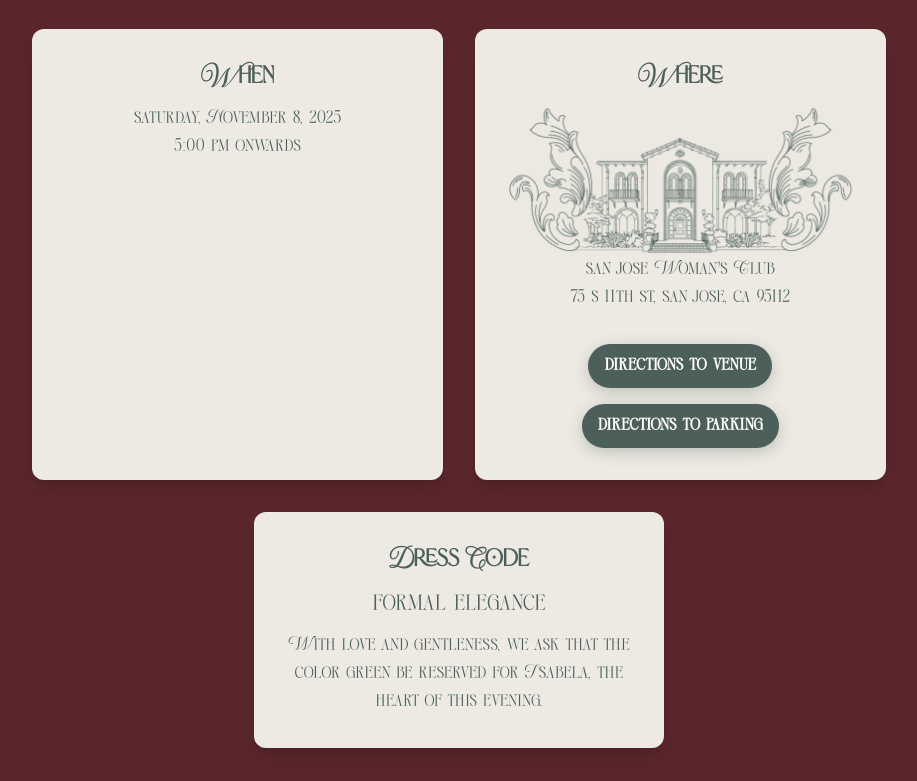
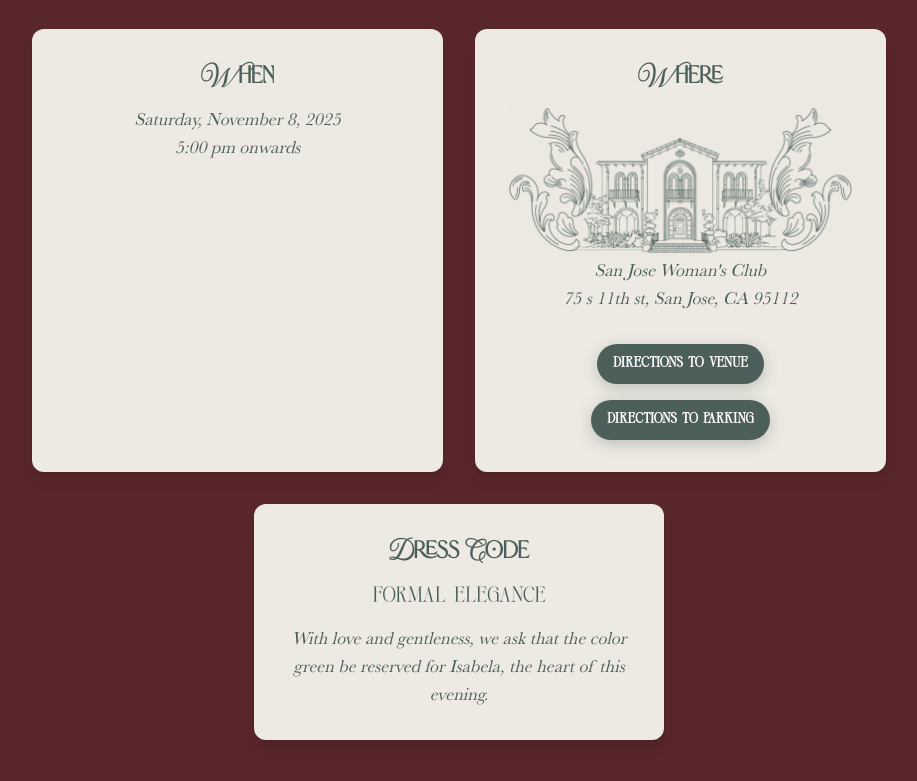
Before and after one commit to deguilardi/isabela-sweet-16, a plain HTML site: page index.html in a window 1280 px wide. Shown: the part 939-1720 px from the top of the page, without its empty margins (181-1098 px from the left). Drawn offline with nearby package versions, Linux system fonts and the light colour scheme; files whose address does not match are found by name.

Commit message:
Text font update.

```diff
--- a/index.html
+++ b/index.html
@@ -54,23 +54,23 @@
                 <!-- When -->
                 <div class="bg-primary-light p-8 rounded-xl shadow-lg w-full md:w-1/3">
                     <h3 class="font-handwriting-2 font-bold text-2xl mb-3">When</h3>
-                    <p class="font-handwriting-3 text-lg">saturday, November 8, 2025</p>
-                    <p class="font-handwriting-3 text-lg">5:00 pm onwards</p>
+                    <p class="text-lg">Saturday, November 8, 2025</p>
+                    <p class="text-lg">5:00 pm onwards</p>
                 </div>
                 <!-- Where -->
                 <div class="bg-primary-light p-8 rounded-xl shadow-lg w-full md:w-1/3">
                     <h3 class="font-handwriting-2 font-bold text-2xl mb-3">Where</h3>
                     <img src="./assets/images/san-jose-womens-club-facade-vector.png" />
-                    <p class="font-handwriting-3 text-lg">san jose Woman's Club</p>
-                    <p class="font-handwriting-3 text-lg mb-4">75 s 11th st, san jose, ca 95112</p>
-                    <a href="https://maps.app.goo.gl/a7cLP1qWf3bu9RvZ7" target="_blank" class="font-handwriting-3 btn-primary font-bold py-2 px-4 rounded-full text-lg inline-block mt-4">directions to venue</a>
-                    <a href="https://maps.app.goo.gl/ribZ884m3wKnJUM66" target="_blank" class="font-handwriting-3 btn-primary font-bold py-2 px-4 rounded-full text-lg inline-block mt-4">directions to parking</a>
+                    <p class="text-lg">San Jose Woman's Club</p>
+                    <p class="text-lg mb-4">75 s 11th st, San Jose, CA 95112</p>
+                    <a href="https://maps.app.goo.gl/a7cLP1qWf3bu9RvZ7" target="_blank" class="font-handwriting-3 btn-primary font-bold py-2 px-4 rounded-full inline-block mt-4">directions to venue</a>
+                    <a href="https://maps.app.goo.gl/ribZ884m3wKnJUM66" target="_blank" class="font-handwriting-3 btn-primary font-bold py-2 px-4 rounded-full inline-block mt-4">directions to parking</a>
                 </div>
                 <!-- Dress Code -->
                 <div class="bg-primary-light p-8 rounded-xl shadow-lg w-full md:w-1/3">
                     <h3 class="font-handwriting-2 font-bold text-2xl mb-3">Dress Code</h3>
                     <p class="font-handwriting-3 text-2xl">formal elegance</p>
-                    <p class="font-handwriting-3 text-lg mt-3">With love and gentleness, we ask that the color green be reserved for Isabela, the heart of this evening.</p>
+                    <p class="text-lg mt-3">With love and gentleness, we ask that the color green be reserved for Isabela, the heart of this evening.</p>
                 </div>
             </div>
         </section>
@@ -82,7 +82,7 @@
             </div>
             <div class="md:w-2/3 text-center md:text-left">
                 <h2 class="font-handwriting-2 text-5xl md:text-7xl mb-4">meet Isabela</h2>
-                <p class="font-handwriting-3 text-lg leading-relaxed mb-4">I'm so excited to be turning sixteen and I can't wait to celebrate this huge moment with all of my favorite people. Your friendship and love mean the world to me. Let's make this a night to remember forever!</p>
+                <p class="text-lg leading-relaxed mb-4">I'm so excited to be turning sixteen and I can't wait to celebrate this huge moment with all of my favorite people. Your friendship and love mean the world to me. Let's make this a night to remember forever!</p>
                 <p class="font-handwriting-1 text-lg leading-relaxed font-bold">with love, Isabela</p>
             </div>
         </section>
@@ -104,7 +104,7 @@
         <!-- RSVP Section -->
         <section id="rsvp" class="bg-primary-light scroll-animate text-center my-20 bg-white p-12 rounded-xl shadow-lg">
             <h2 class="font-handwriting-3 text-5xl md:text-7xl mb-4">Will You Be There?</h2>
-            <p class="font-handwriting-3 max-w-xl mx-auto mb-8 text-lg">Please let us know if you can make it by Sep 08, 2025. We can't wait to see you!</p>
+            <p class="max-w-xl mx-auto mb-4 text-lg">Please let us know if you can make it by Sep 08, 2025. We can't wait to see you!</p>
             <a href="https://docs.google.com/forms/d/e/1FAIpQLSePqK3tRwgCabKp4EVWxm0iTV_zrxYoHKLUwadA0ORG6lf7lw/viewform?usp=sharing&ouid=112206548835968271168" target="_blank" class="animate-pulse font-handwriting-3 btn-primary font-bold py-2 px-4 mt-4 rounded-full text-lg inline-block">
                 rsvp Now
             </a>
--- a/style.css
+++ b/style.css
@@ -13,22 +13,32 @@
     src: url("./assets/fonts/sorafindea-calligraphy-script-2024-05-07-21-35-59-utc/Sorafindea.otf") format("opentype");
 }
 
+@font-face {
+    font-family: Baskerville;
+    src: url("./assets/fonts/baskerville/baskerville.otf") format("opentype");
+}
+
 /* Custom styles for the elegant theme */
 body {
-    font-family: 'Inter', sans-serif;
+    font-family: Baskerville, sans-serif;
+    font-style: italic;
     color: #4d5f5a;
 }
 .font-handwriting-1 {
     font-family: 'Great Vibes', cursive;
+    font-style: normal;
 }
 .font-handwriting-2 {
     font-family: HollandTreasureDisplay, cursive;
+    font-style: normal;
 }
 .font-handwriting-3 {
     font-family: Aricena, cursive;
+    font-style: normal;
 }
 .font-handwriting-4 {
     font-family: Sorafindea, cursive;
+    font-style: normal;
 }
 .bg-primary { background-color: #4d5f5a; }
 .bg-primary-light { background-color: #edeae3; }
```
Also changed, not shown: assets/fonts/baskerville/baskerville.otf (added), 2 other files.
